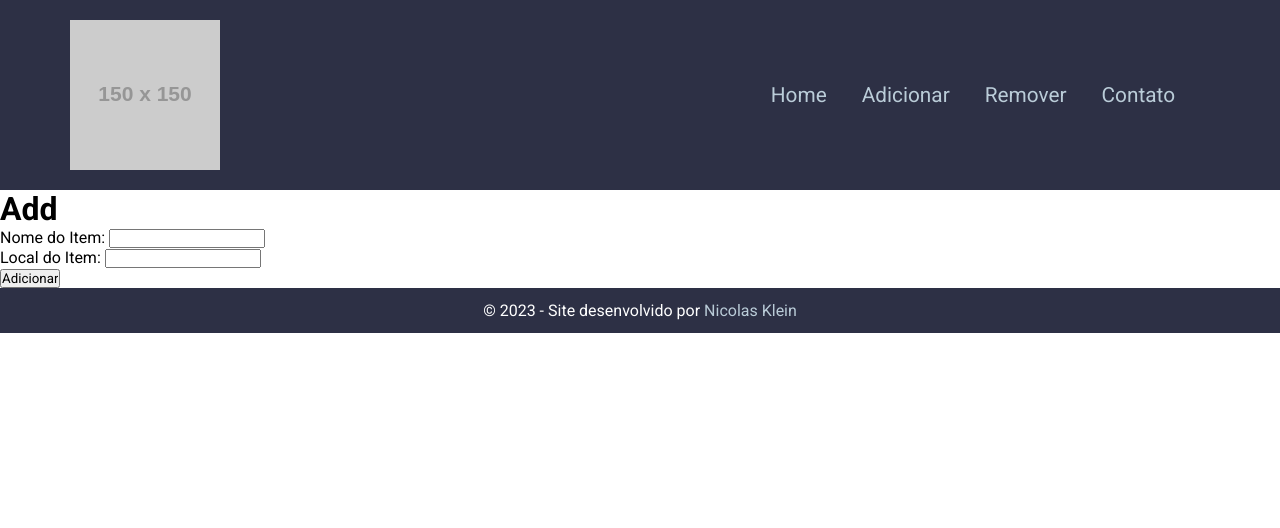
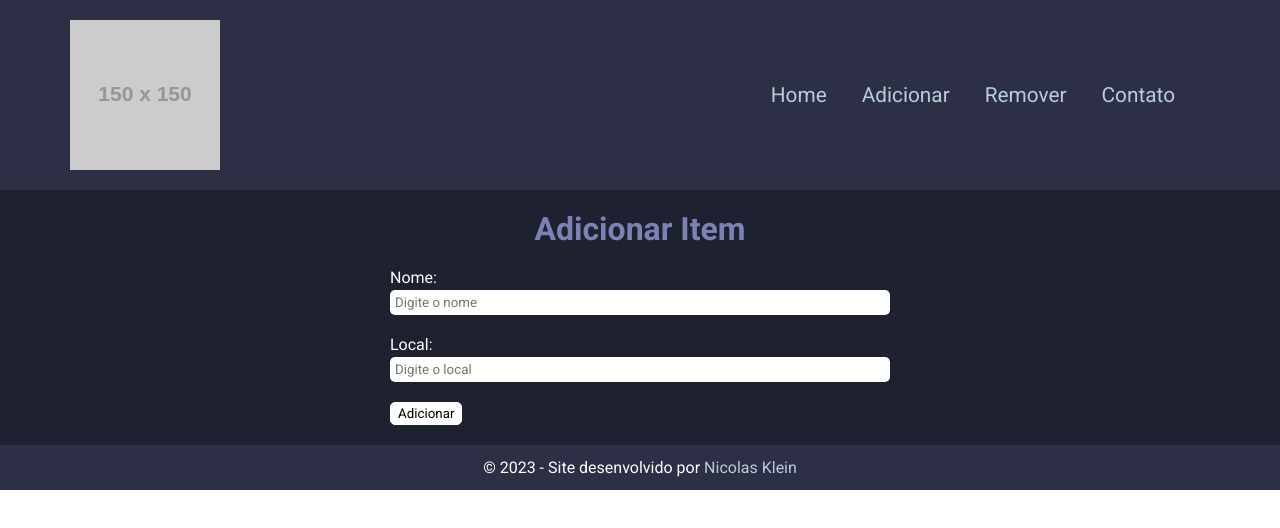
Before and after one commit to nicolaskleinaraujo/trousseau-project, a React (Vite) app in the folder frontend/: page /add in a window 1280 px wide. Shown: the top 528 px of the page. Built offline with nearby package versions, Linux system fonts and the light colour scheme.

Commit message:
made the css for some files

```diff
--- a/frontend/src/pages/Add.jsx
+++ b/frontend/src/pages/Add.jsx
@@ -1,48 +1,53 @@
+import styles from "./Add.module.css"
+
 import dbFetch from "../axios/config"
-
 import { useState } from "react"
-
 import { useNavigate } from "react-router-dom"
 
 function Add() {
     const navigate = useNavigate()
+
     const [name, setName] = useState()
     const [place, setPlace] = useState()
 
     const createItem = async (e) => {
         e.preventDefault()
+
         await dbFetch.post("/items", {
             name,
             place
         })
+
         navigate("/")
     }
 
     return (
-        <div>
-            <h1>Add</h1>
+        <div className={styles.add}>
+            <h1>Adicionar Item</h1>
             <form onSubmit={(e) => createItem(e)}>
                 <div>
-                    <label htmlFor="name">Nome do Item: </label>
+                    <label htmlFor="name">Nome: </label>
                     <input
                     type="text"
                     name="name"
                     id="name"
                     required
+                    placeholder="Digite o nome"
                     onChange={(e) => setName(e.target.value)}
                     />
                 </div>
                 <div>
-                    <label htmlFor="place">Local do Item: </label>
+                    <label htmlFor="place">Local: </label>
                     <input
                     type="text"
                     name="place"
                     id="place"
                     required
+                    placeholder="Digite o local"
                     onChange={(e) => setPlace(e.target.value)}
                     />
                 </div>
-                <input type="submit" value="Adicionar" />
+                <input type="submit" value="Adicionar" className={styles.submit_button} />
             </form>
         </div>
     )
--- /dev/null
+++ b/frontend/src/pages/Add.module.css
@@ -0,0 +1,56 @@
+@import url('https://fonts.googleapis.com/css2?family=Roboto:ital,wght@0,100;0,300;0,400;0,500;0,700;0,900;1,100;1,300;1,400;1,500;1,700;1,900&display=swap');
+
+* {
+    padding: 0px;
+    margin: 0px;
+    box-sizing: border-box;
+    font-family: 'Roboto', sans-serif;
+}
+
+.add {
+    background-color: #1E2130;
+    color: white;
+}
+
+.add > h1 {
+    text-align: center;
+    color: #7E82B2;
+    padding: 20px;
+}
+
+.add > form {
+    max-width: 500px;
+    width: 100%;
+    margin: 0 auto;
+}
+
+.add > form > div {
+    display: flex;
+    flex-direction: column;
+    margin-bottom: 20px;
+}
+
+.add div > input {
+    margin-top: 3px;
+    padding: 5px;
+    border-radius: 5px;
+    border: none;
+}
+
+.submit_button {
+    background-color: white;
+    color: black;
+    border: 1px solid white;
+    padding: 3px 7px;
+    border-radius: 5px;
+    max-width: 100px;
+    margin-bottom: 20px;
+    text-align: center;
+    cursor: pointer;
+    transition: 0.3s;
+}
+
+.submit_button:hover {
+    color: white;
+    background-color: #1E2130;
+}
```
Also changed, not shown: frontend/src/App.css (deleted).
